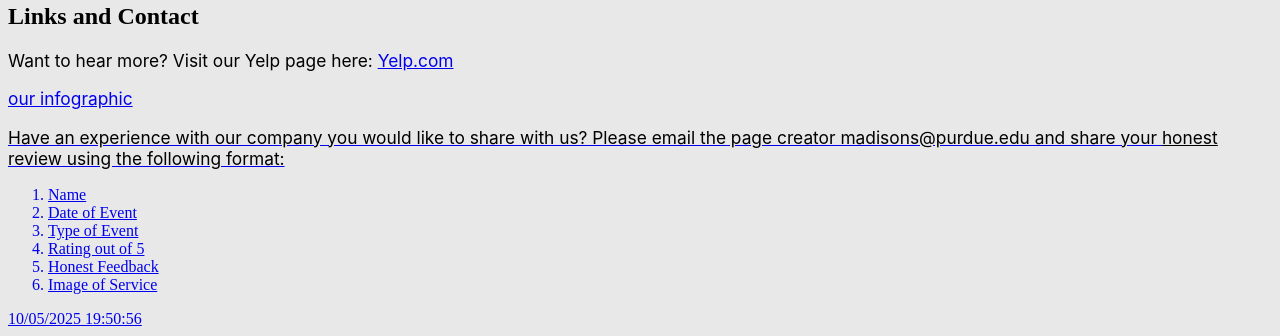
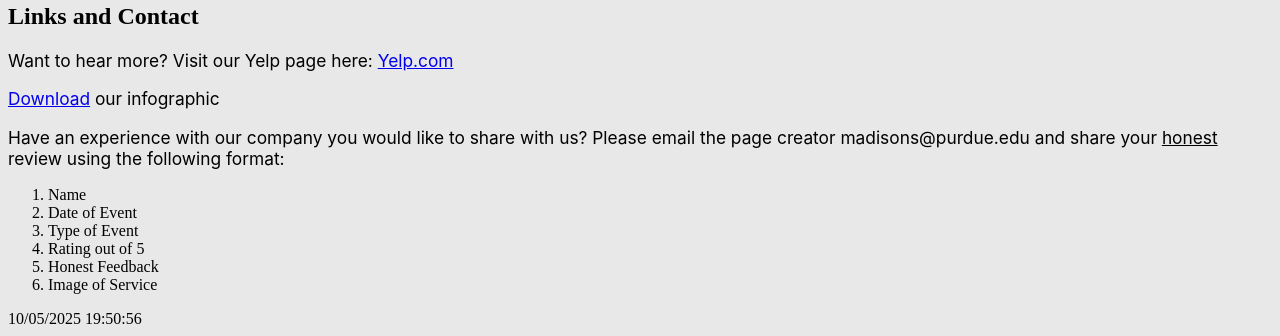
Before and after one commit to sydmadison/Group23Project1, a plain HTML site: page index.html in a window 1280 px wide. Shown: the part 999-1335 px from the top of the page. Drawn offline with Linux system fonts and the light colour scheme.

Commit message:
Update index.html

```diff
--- a/index.html
+++ b/index.html
@@ -40,7 +40,7 @@
 <h2>Links and Contact</h2>
 
 <p id="contentParagraph" style="font-family: Inter, Arial, Helvetica, sans-serif ; font-size: 13pt; color: black;">Want to hear more? Visit our Yelp page here: <a href="https://www.yelp.com/" target="_blank">Yelp.com</a></p>
-<p id="contentParagraph" style="font-family: Inter, Arial, Helvetica, sans-serif ; font-size: 13pt; color: black;"><a href="https://github.com/sydmadison/Khaanapage5/blob/3a793b5daae37dbeae038f725b6938835a053f08/khaana%20info%20download.png" download</a>our infographic </p>
+<p id="contentParagraph" style="font-family: Inter, Arial, Helvetica, sans-serif ; font-size: 13pt; color: black;"><a href="https://github.com/sydmadison/Khaanapage5/blob/3a793b5daae37dbeae038f725b6938835a053f08/khaana%20info%20download.png">Download</a> our infographic </p>
 <p id="contentParagraph" style="font-family: Inter, Arial, Helvetica, sans-serif ; font-size: 13pt; color: black;"> Have an experience with our company you would like to share with us? Please email the page creator madisons@purdue.edu and share your <u>honest</u> review using the following format:
 <ol>
 <li>Name</li>
```
